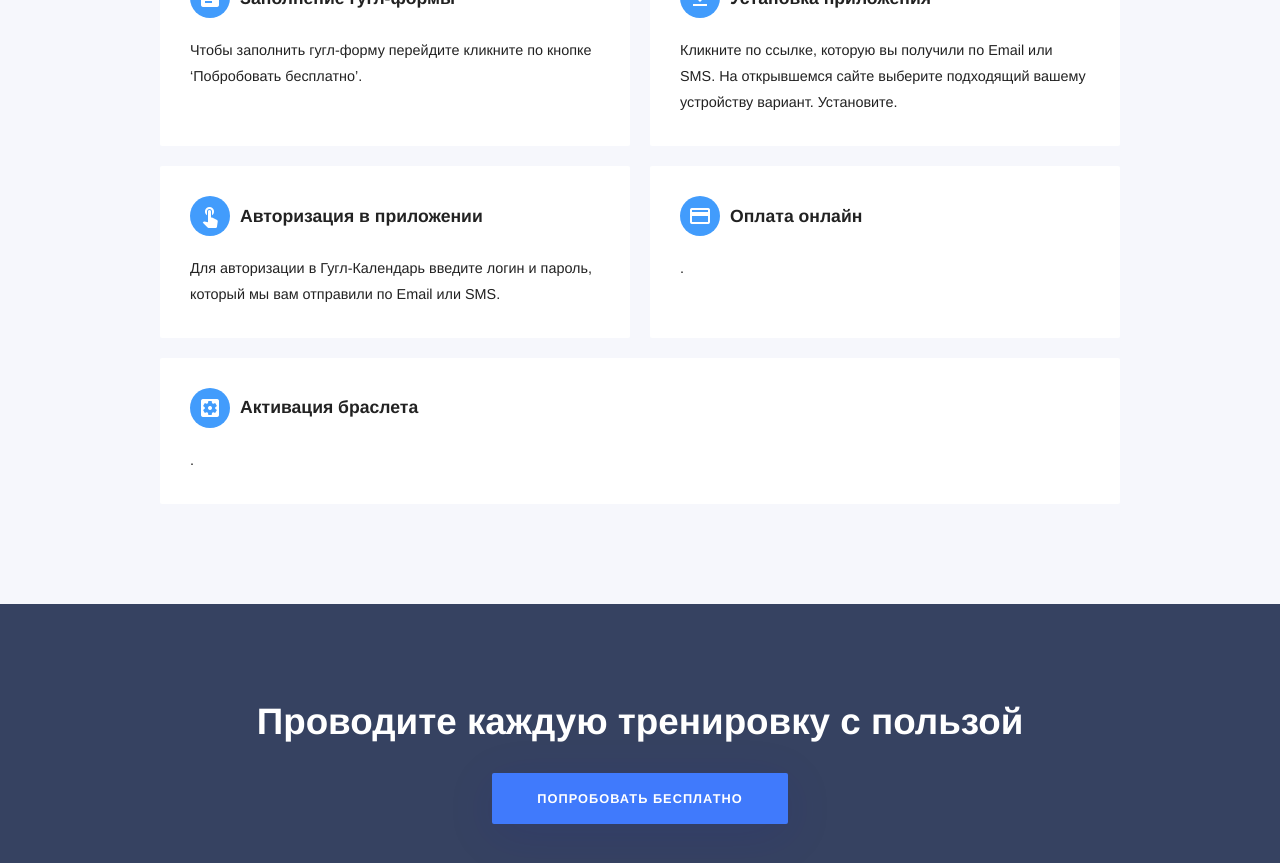
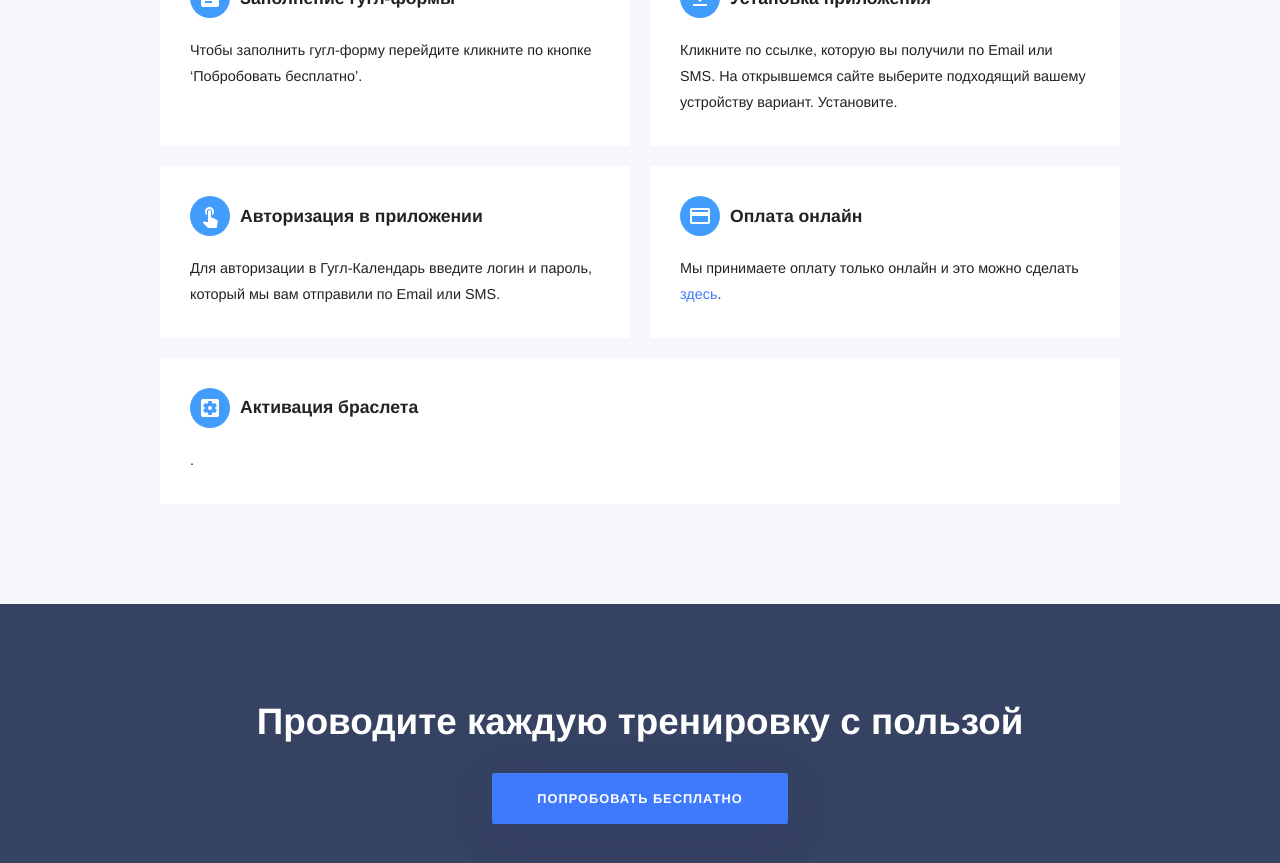
Before and after one commit to RakhimyanTim/adroholic.github.io, a Jekyll site: the page built from pages/how-it-works.html, in a window 1280 px wide and 900 px high, scrolled down 913 px. Shown: the top 863 px of the window. Built offline with Jekyll 4.4.1, drawn with Linux system fonts in a browser that asks for light colours; some web fonts are replaced.

Commit message:
Update how-it-works.html

```diff
--- a/pages/how-it-works.html
+++ b/pages/how-it-works.html
@@ -50,7 +50,7 @@ permalink: /how-it-works/
 
 		{% include components/features/data-block.html icon="touch_app" title="Авторизация в приложении" content="Для авторизации в Гугл-Календарь введите логин и пароль, который мы вам отправили по Email или SMS." %}
 
-		{% include components/features/data-block.html icon="credit_card" title="Оплата онлайн" content="." %}
+		{% include components/features/data-block.html icon="credit_card" title="Оплата онлайн" content="Мы принимаете оплату только онлайн и это можно сделать <a href='http://yasobe.ru/na/pullnfit'>здесь</a>." %}
 
 		{% include components/features/data-block.html icon="settings_applications" title="Активация браслета" content="." %}
 	</ul>
```
